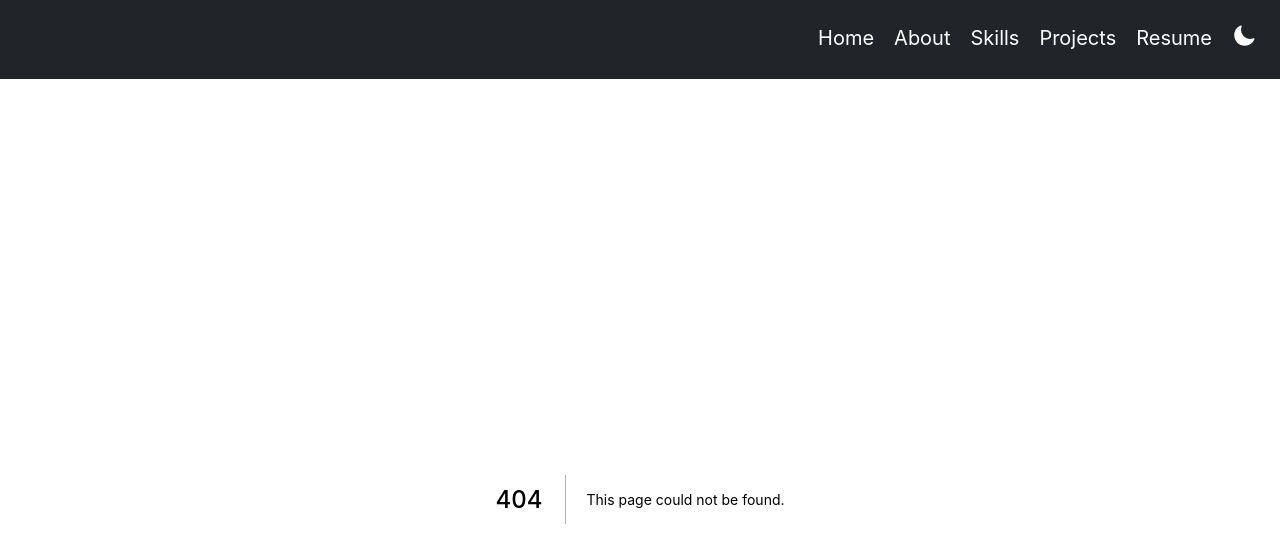
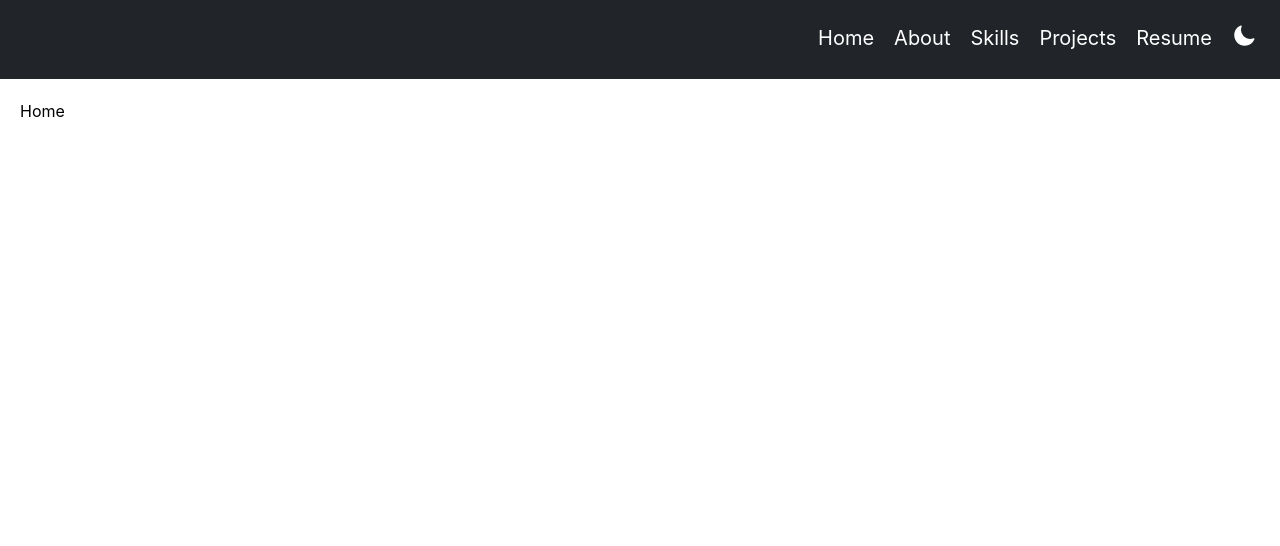
Before and after one commit to PrgDominique/Portfolio, a Next.js app: page / in a window 1280 px wide. Before the commit this address had no page. Shown: the top 546 px of the page. Built offline with nearby package versions, Linux system fonts and the light colour scheme.

Commit message:
added index

```diff
--- /dev/null
+++ b/src/pages/index.tsx
@@ -0,0 +1,7 @@
+import React from 'react'
+
+const Home = () => {
+  return <div>Home</div>
+}
+
+export default Home
```
